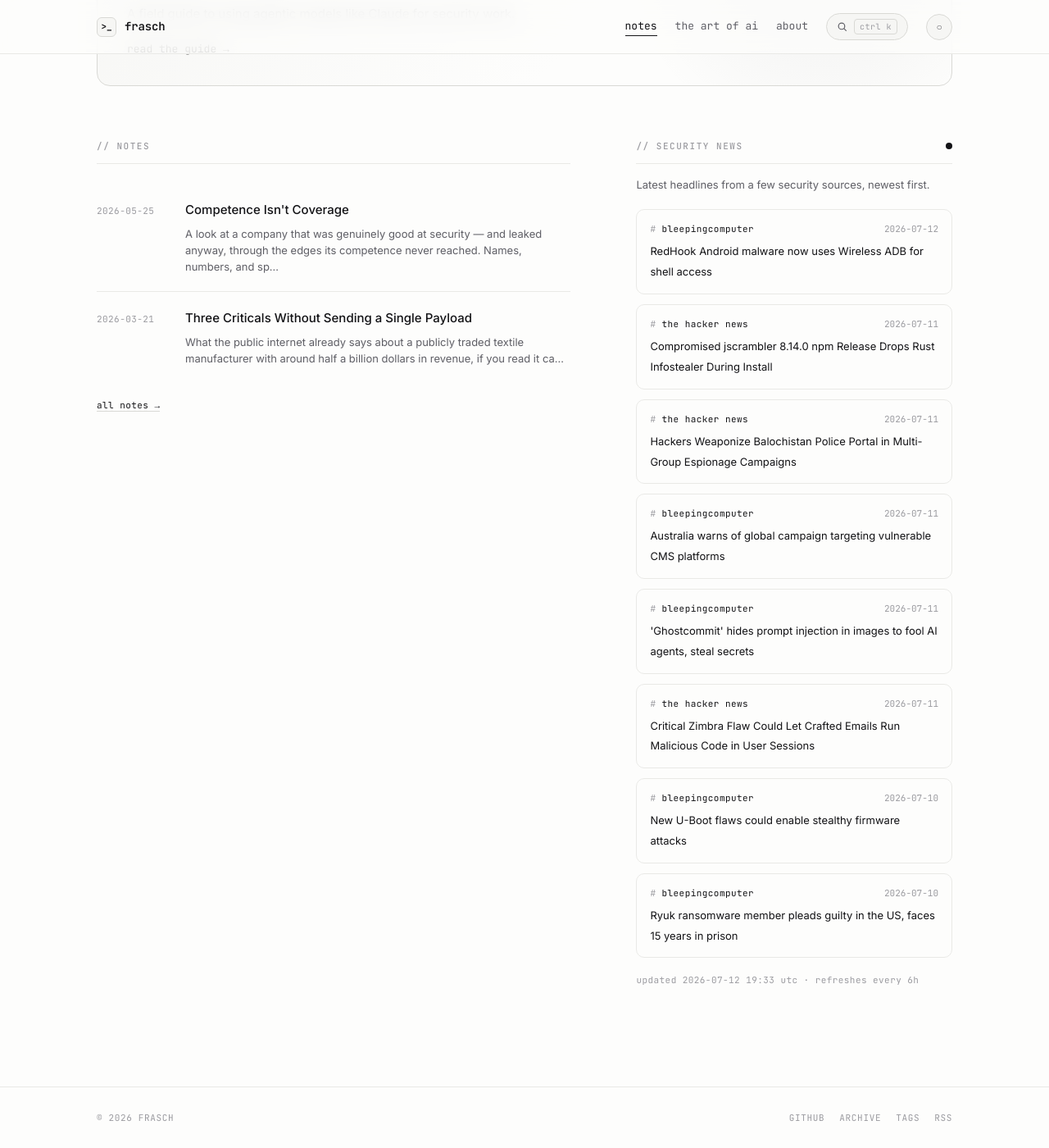
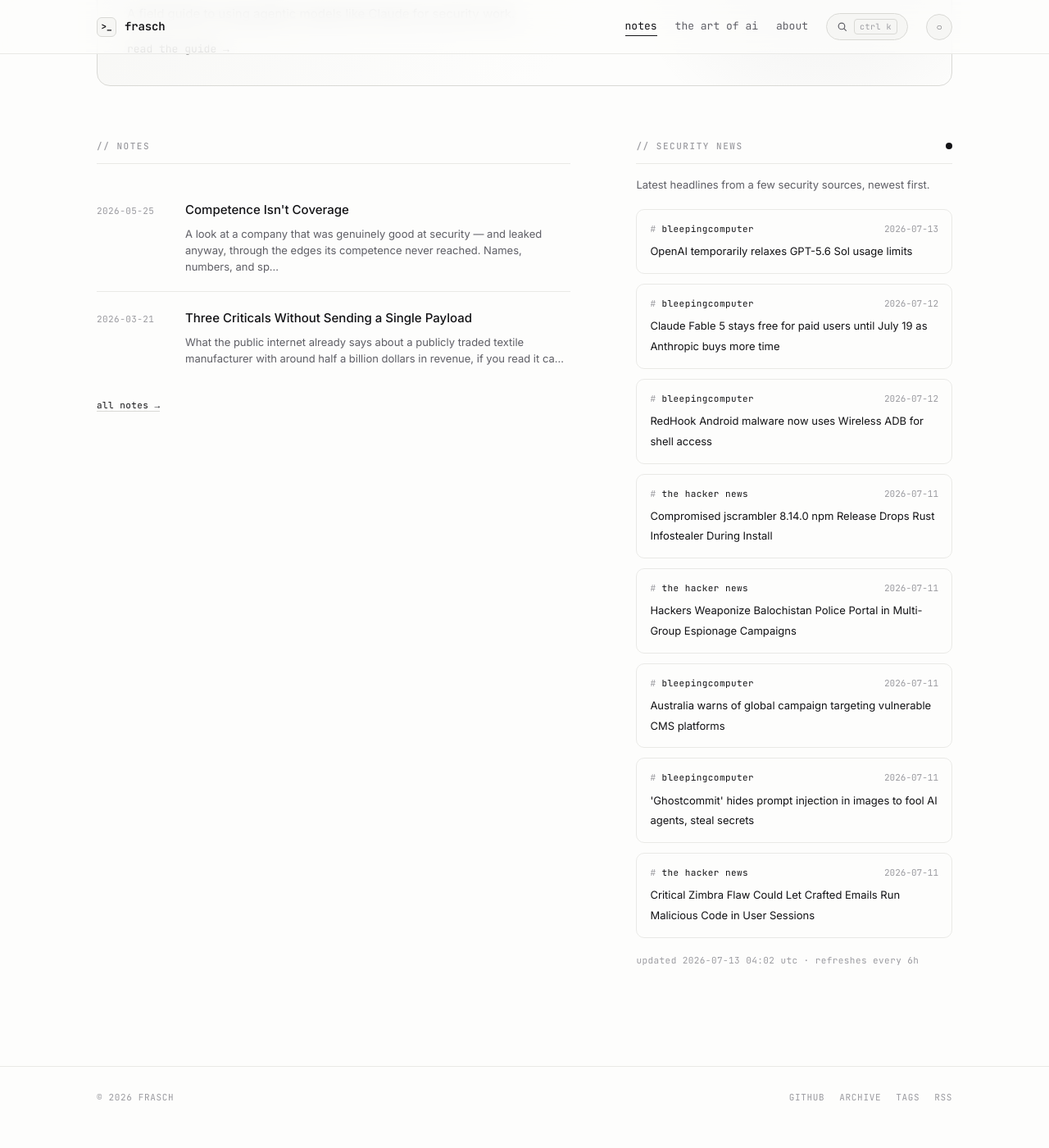
Before and after one commit to whoisfrasch/frasch, a Jekyll site: the page built from index.html, in a window 1280 px wide and 1400 px high, scrolled down 615 px. Shown: the whole window at 82% size. Built offline with Jekyll 4.4.1, drawn with Linux system fonts in a browser that asks for light colours; after the commit the page ends 1990 px from its top, so only the background shows below that.

Commit message:
Refresh security news feed

```diff
--- a/_data/news.json
+++ b/_data/news.json
@@ -1,6 +1,18 @@
 {
-  "updated": "2026-07-12T19:33:06Z",
+  "updated": "2026-07-13T04:02:39Z",
   "items": [
+    {
+      "source": "bleepingcomputer",
+      "title": "OpenAI temporarily relaxes GPT-5.6 Sol usage limits",
+      "link": "https://www.bleepingcomputer.com/news/artificial-intelligence/openai-temporarily-relaxes-gpt-56-sol-usage-limits/",
+      "date": "2026-07-13T00:44:44Z"
+    },
+    {
+      "source": "bleepingcomputer",
+      "title": "Claude Fable 5 stays free for paid users until July 19 as Anthropic buys more time",
+      "link": "https://www.bleepingcomputer.com/news/artificial-intelligence/claude-fable-5-stays-free-for-paid-users-until-july-19-as-anthropic-buys-more-time/",
+      "date": "2026-07-12T19:39:12Z"
+    },
     {
       "source": "bleepingcomputer",
       "title": "RedHook Android malware now uses Wireless ADB for shell access",
@@ -36,18 +48,6 @@
       "title": "Critical Zimbra Flaw Could Let Crafted Emails Run Malicious Code in User Sessions",
       "link": "https://thehackernews.com/2026/07/critical-zimbra-flaw-could-let-crafted_0483473395.html",
       "date": "2026-07-11T06:45:55Z"
-    },
-    {
-      "source": "bleepingcomputer",
-      "title": "New U-Boot flaws could enable stealthy firmware attacks",
-      "link": "https://www.bleepingcomputer.com/news/security/new-u-boot-flaws-could-enable-stealthy-firmware-attacks/",
-      "date": "2026-07-10T21:59:02Z"
-    },
-    {
-      "source": "bleepingcomputer",
-      "title": "Ryuk ransomware member pleads guilty in the US, faces 15 years in prison",
-      "link": "https://www.bleepingcomputer.com/news/security/ryuk-ransomware-member-pleads-guilty-in-the-us-faces-15-years-in-prison/",
-      "date": "2026-07-10T17:46:10Z"
     }
   ]
 }
```
